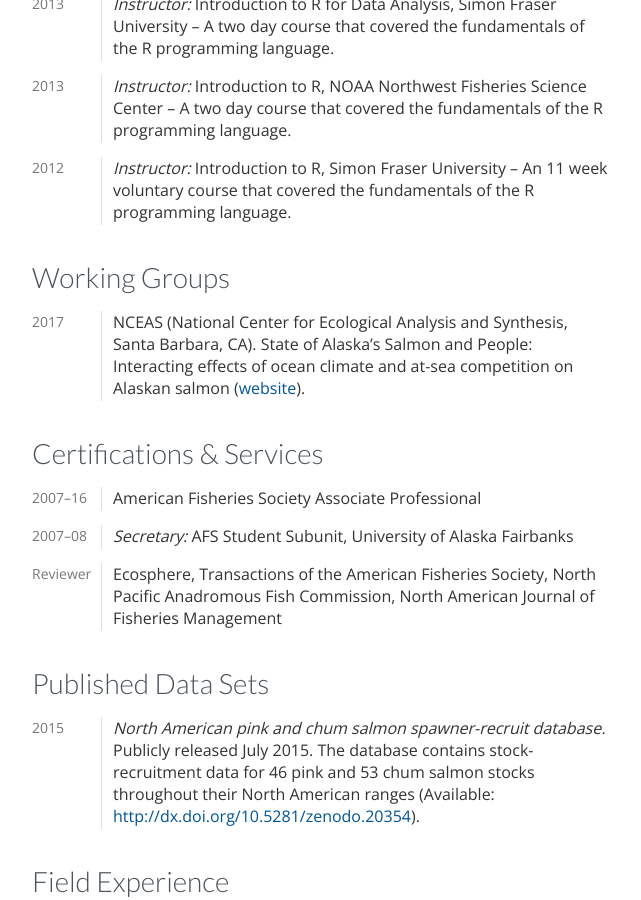
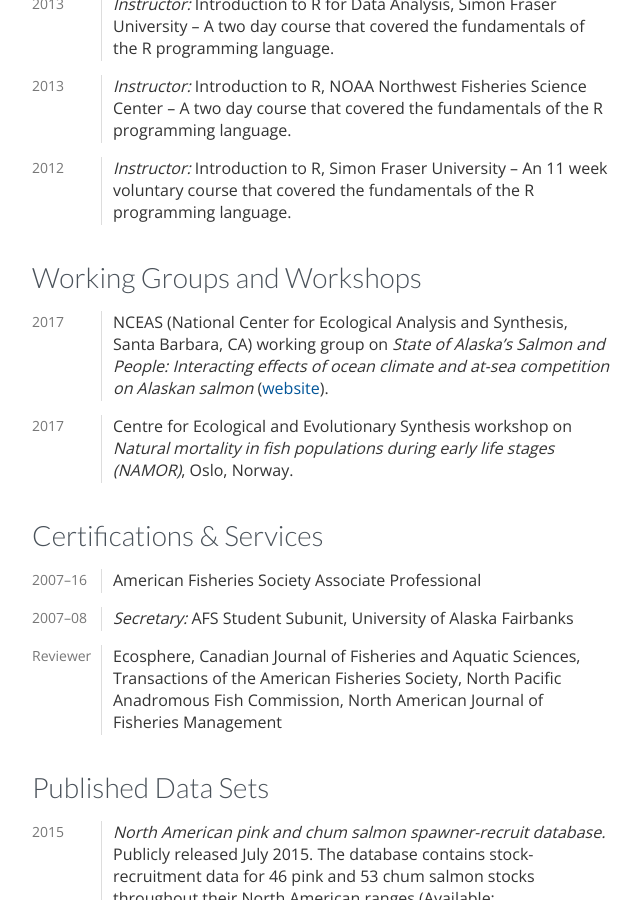
Before and after one commit to michaelmalick/michaelmalick.github.io, a Jekyll site: the page built from malick-cv.md, in a window 1280 px wide and 900 px high, scrolled down 4644 px. Shown: the whole window, without its empty margins (438-1079 px from the left). Built offline with Jekyll 4.4.1, drawn with Linux system fonts in a browser that asks for light colours.

Commit message:
Add NAMOR workshop to CV

```diff
--- a/malick-cv.md
+++ b/malick-cv.md
@@ -298,14 +298,18 @@ Teaching Experience
 
 
 
-Working Groups
---------------
+Working Groups and Workshops
+----------------------------
 
 2017
-:   NCEAS (National Center for Ecological Analysis and Synthesis, Santa Barbara, CA).
-    State of Alaska's Salmon and People: Interacting effects of ocean climate
-    and at-sea competition on Alaskan
-    salmon ([website](https://www.nceas.ucsb.edu/projects/12)).
+:   NCEAS (National Center for Ecological Analysis and Synthesis, Santa Barbara,
+    CA) working group on *State of Alaska's Salmon and People: Interacting effects of
+    ocean climate and at-sea competition on Alaskan salmon*
+    ([website](https://www.nceas.ucsb.edu/projects/12)).
+
+2017
+:   Centre for Ecological and Evolutionary Synthesis workshop on *Natural
+    mortality in fish populations during early life stages (NAMOR)*, Oslo, Norway.
 
 
 
@@ -319,13 +323,14 @@ Certifications & Services
 :   *Secretary:* AFS Student Subunit, University of Alaska Fairbanks
 
 Reviewer
-:   Ecosphere, Transactions of the American Fisheries Society, North Pacific
-    Anadromous Fish Commission, North American Journal of Fisheries Management
+:   Ecosphere, Canadian Journal of Fisheries and Aquatic Sciences, Transactions
+    of the American Fisheries Society, North Pacific Anadromous Fish Commission,
+    North American Journal of Fisheries Management
 
 
 
 Published Data Sets
-------------------
+-------------------
 
 2015
 :   *North American pink and chum salmon spawner-recruit database.* Publicly
```
Also changed, not shown: cv/index.md (+14 -9 lines), 1 other file.
